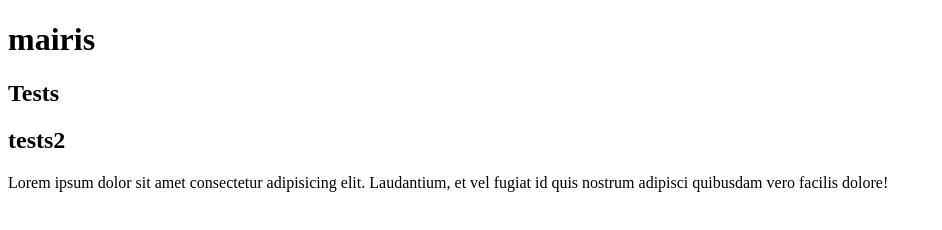
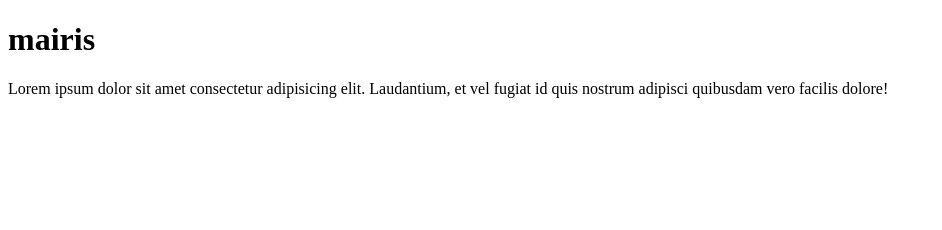
Before and after one commit to MairisKrainevs/mairis, a plain HTML site: page index.html in a window 1280 px wide. Shown: the whole page, without its empty margins (0-942 px from the left). Drawn offline with Linux system fonts and the light colour scheme.

Commit message:
izdzesu 11 rindu

```diff
--- a/index.html
+++ b/index.html
@@ -8,8 +8,6 @@
 </head>
 <body>
     <h1>mairis</h1>
-    <h2>Tests</h2>
-    <h2>tests2</h2>
     <p>Lorem ipsum dolor sit amet consectetur adipisicing elit. Laudantium, et vel fugiat id quis nostrum adipisci quibusdam vero facilis dolore!</p>
 
 </body>
```
